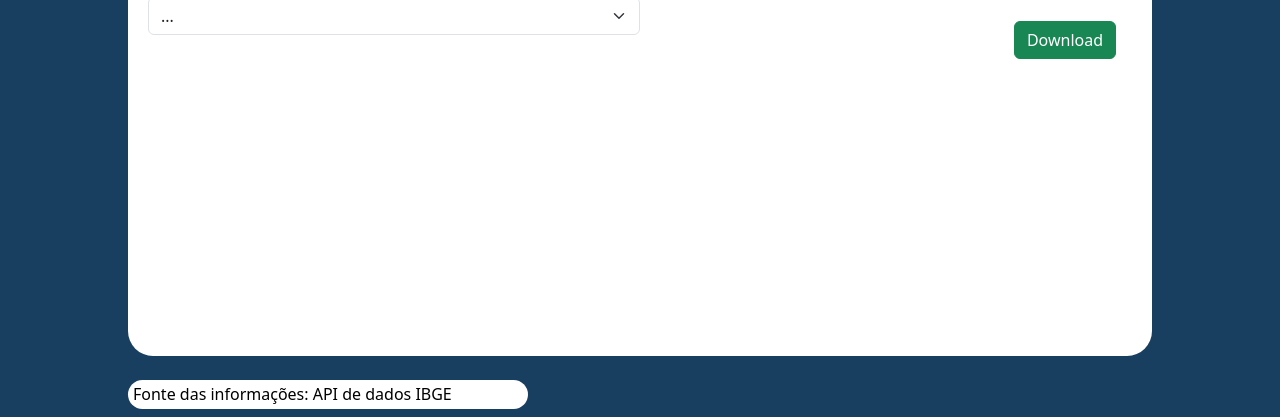
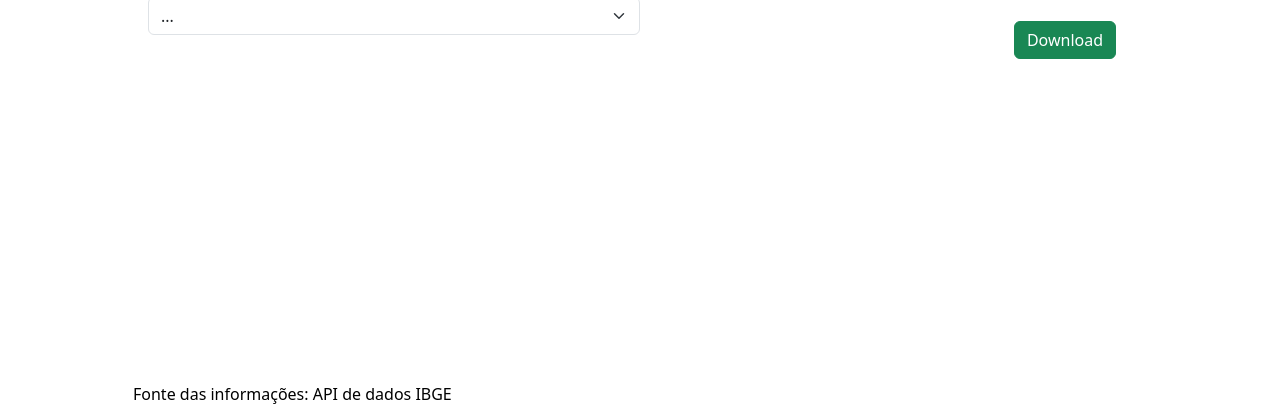
Before and after one commit to dataimesc/gerardor-de-graficos, a plain HTML site: page index.html in a window 1280 px wide. Shown: the part 477-894 px from the top of the page. Drawn offline with nearby package versions, Linux system fonts and the light colour scheme.

Commit message:
Update index.html

```diff
--- a/index.html
+++ b/index.html
@@ -16,7 +16,8 @@ https://cdn.jsdelivr.net/npm/html2canvas@1.4.1/dist/html2canvas.min.js
   <a href="https://dataimesc.github.io/conversor_de_moedas/">Conversor de Moedas</a>
 <a href="https://dataimesc.github.io/gerador-de-graficos/">Gerador de Gráficos</a>
 </div>
-    <body style="background-color:#022c50e7;">
+    <body style="background-color:##090c4c";">
+	     <title>IMESC | Gerador de Gráficos </title>
 <img src="logo2.png" onclick="location.href='https://dataimesc.imesc.ma.gov.br/';" height="100" style="position:relative;top:30px;margin:40px;background-color:#fff; border-radius: 15px;"></img>
 
    <div id="container2" ; style="position:relative; left:10%;width:80%; border: 3px;border-radius: 3px;">
```
